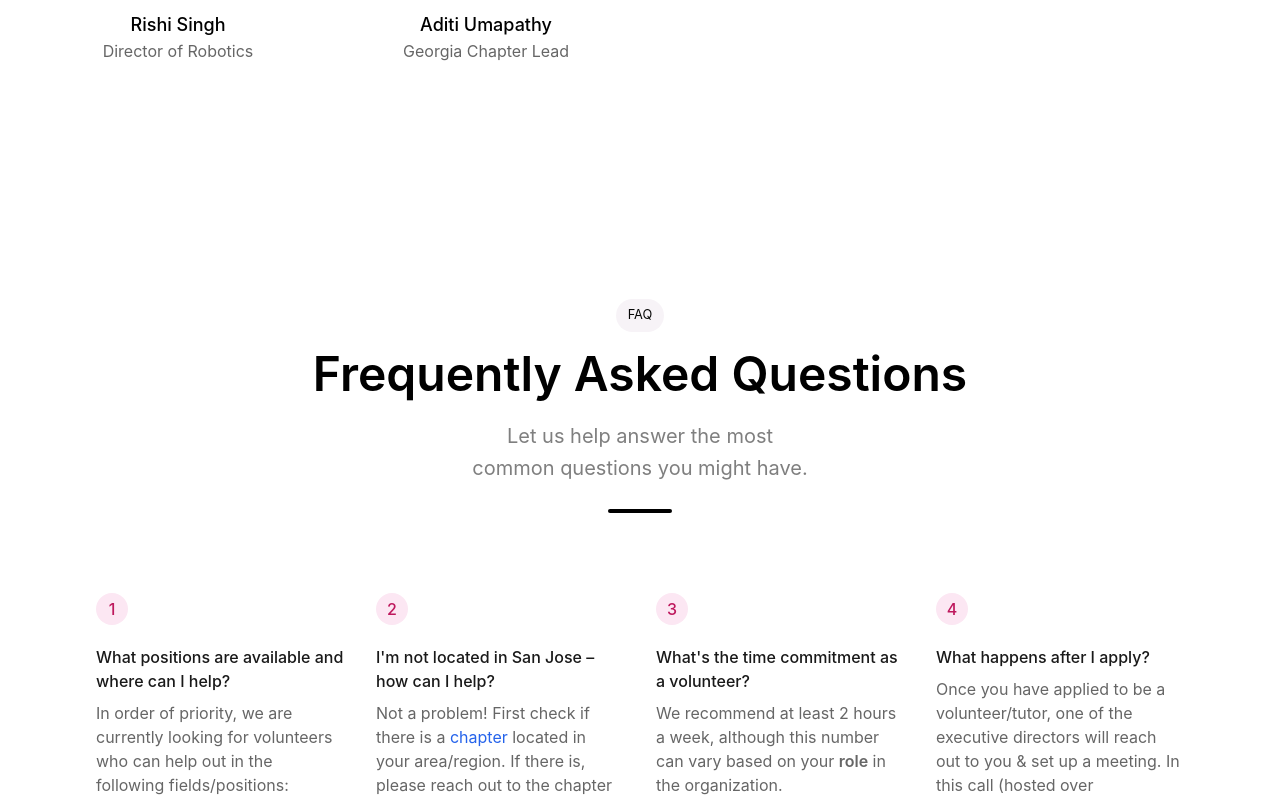
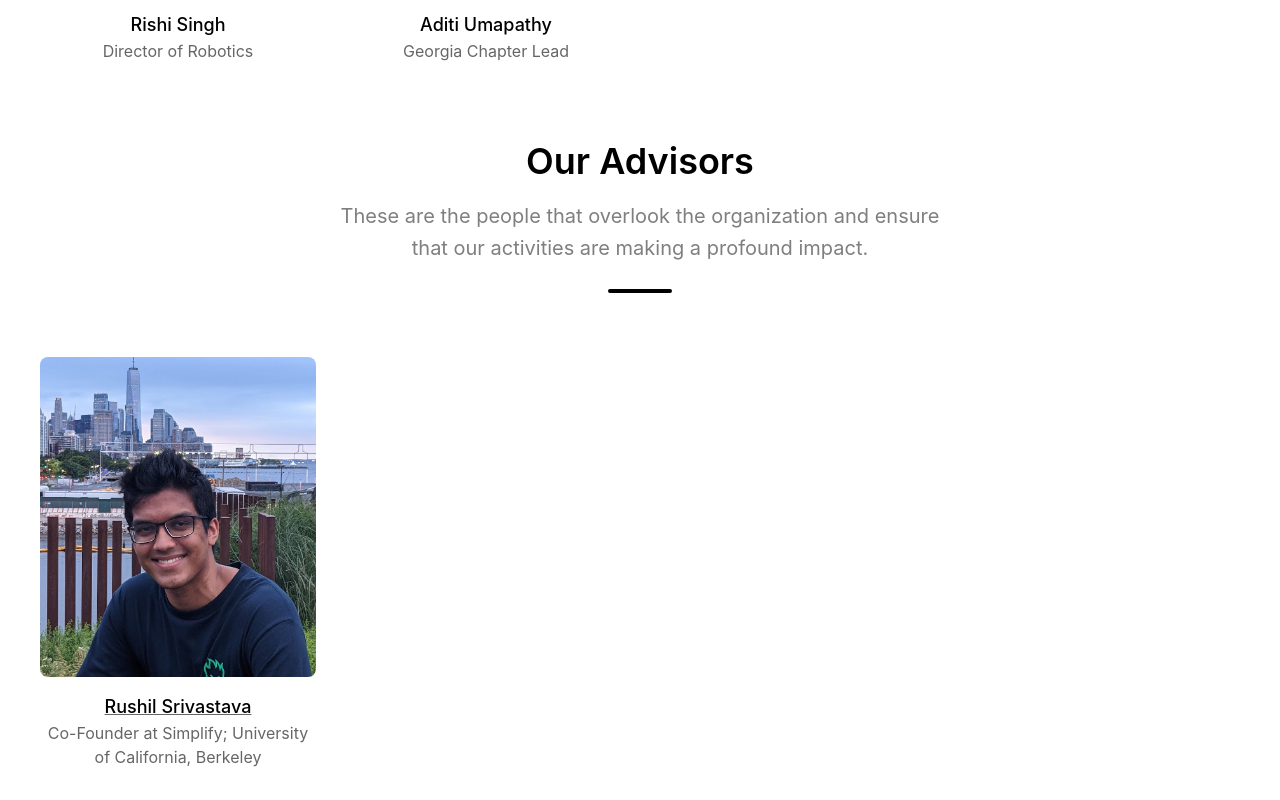
Before and after one commit to envisionnew/envisionnew.org, a Next.js app: page /about in a window 1280 px wide. Shown: the part 3220-4020 px from the top of the page. Built offline with nearby package versions, Linux system fonts and the light colour scheme; what @tailwindcss/typography would draw is missing.

Commit message:
[:zap:] add advisors

```diff
--- a/pages/about.js
+++ b/pages/about.js
@@ -5,6 +5,15 @@ import Footer from '../components/Footer';
 import React from 'react';
 import Link from 'next/link';
 import { NextSeo } from 'next-seo';
+
+const advisors = [
+  {
+    name: 'Rushil Srivastava',
+    website: 'https:rushilsrivastava.com',
+    image: 'rushil.jpeg',
+    bio: 'Co-Founder at Simplify; University of California, Berkeley'
+  }
+];
 
 const volunteers = [
   {
@@ -164,7 +173,7 @@ export default function About() {
                 volunteers help make the events at Project enVision possible.
               </p>
               <div className="flex justify-center mt-6">
-                <div className="inline-flex w-16 h-1 bg-white rounded-full"></div>
+                <div className="inline-flex w-16 h-1 bg-black rounded-full"></div>
               </div>
               <div className="container px-5 py-16 mx-auto">
                 <div className="flex flex-wrap -m-4">
@@ -177,23 +186,65 @@ export default function About() {
                           src={`/images/${volunteer.image}`}
                         />
                         <div className="w-full">
-                          <a
-                            className={
-                              volunteer.website
-                                ? 'underline hover:text-gray-300'
-                                : 'cursor-text'
-                            }
-                            href={
-                              volunteer.website ? 'https://saurish.com' : null
-                            }
-                          >
+                          {volunteer.website ? (
+                            <a
+                              className="underline hover:text-gray-300"
+                              href={volunteer.website}
+                            >
+                              <h2 className="text-lg font-medium text-black title-font">
+                                {volunteer.name}
+                              </h2>
+                            </a>
+                          ) : (
                             <h2 className="text-lg font-medium text-black title-font">
                               {volunteer.name}
                             </h2>
-                          </a>
+                          )}
                           <h3 className="mb-3 text-gray-600">
                             {volunteer.position}
                           </h3>
+                        </div>
+                      </div>
+                    </div>
+                  ))}
+                </div>
+              </div>
+              <h2 className="mb-4 text-2xl font-semibold tracking-normal text-black sm:text-4xl sm:leading-none md:leading-tight">
+                Our Advisors
+              </h2>
+              <p className="mx-auto text-base text-xl leading-relaxed text-gray-500 xl:w-2/4 lg:w-3/4">
+                These are the people that overlook the organization and ensure
+                that our activities are making a profound impact.
+              </p>
+              <div className="flex justify-center mt-6">
+                <div className="inline-flex w-16 h-1 bg-black rounded-full"></div>
+              </div>
+              <div className="container px-5 py-16 mx-auto">
+                <div className="flex flex-wrap -m-4">
+                  {advisors.map((advisor) => (
+                    <div className="p-4 lg:w-1/4 md:w-1/2">
+                      <div className="flex flex-col items-center h-full text-center">
+                        <img
+                          alt={`Image of ${advisor.name}`}
+                          className="flex-shrink-0 object-cover object-center w-full mb-4 rounded-lg h-80"
+                          src={`/images/${advisor.image}`}
+                        />
+                        <div className="w-full">
+                          {advisor.website ? (
+                            <a
+                              className="underline hover:text-gray-300"
+                              href={advisor.website}
+                            >
+                              <h2 className="text-lg font-medium text-black title-font">
+                                {advisor.name}
+                              </h2>
+                            </a>
+                          ) : (
+                            <h2 className="text-lg font-medium text-black title-font">
+                              {advisor.name}
+                            </h2>
+                          )}
+                          <h3 className="mb-3 text-gray-600">{advisor.bio}</h3>
                         </div>
                       </div>
                     </div>
```
Also changed, not shown: public/images/rushil.jpeg (added).
